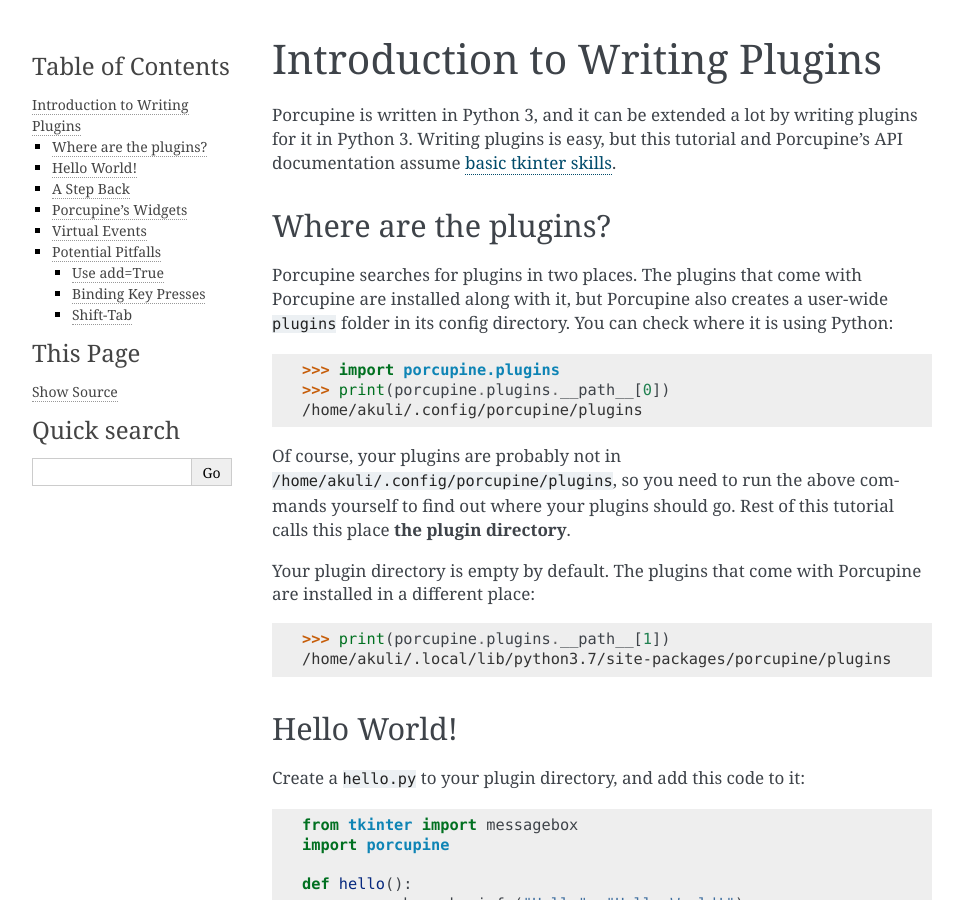
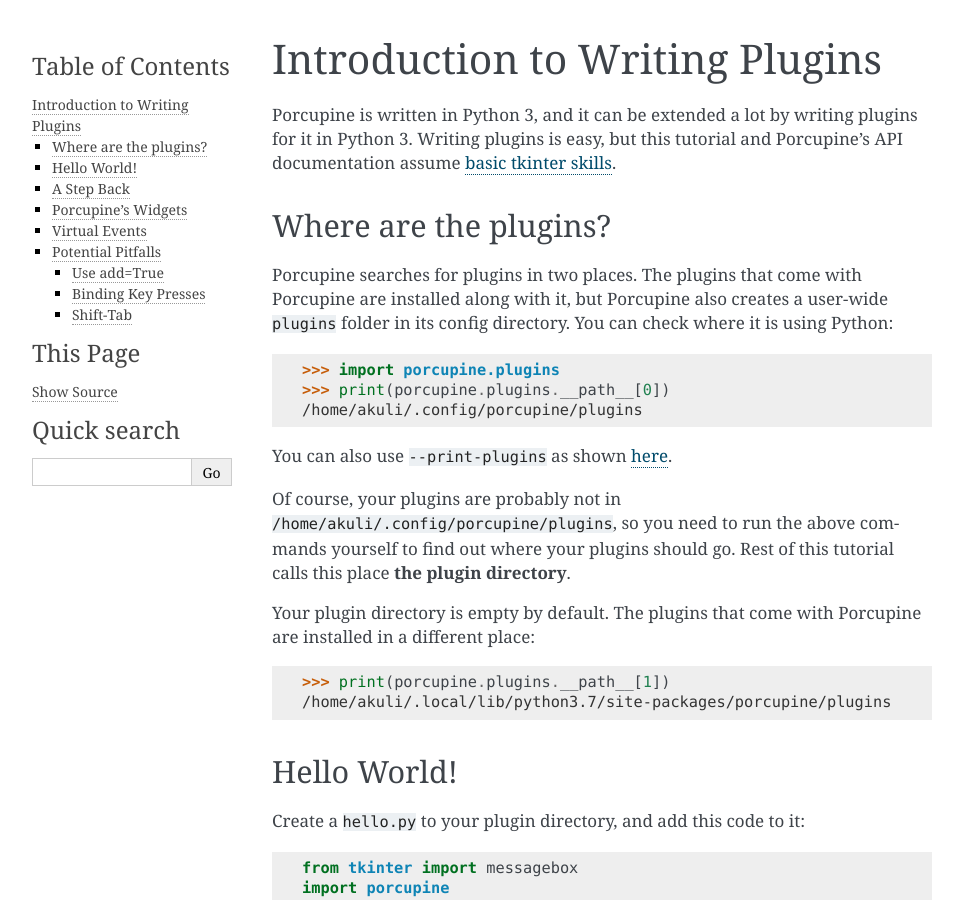
Before and after one commit to Akuli/porcupine, a Sphinx documentation site: the page built from docs/plugin-intro.rst, in a window 1280 px wide and 900 px high. Shown: the whole window, without its empty margins (148-1111 px from the left). Built offline with Sphinx 7.4.7, drawn with Linux system fonts in a browser that asks for light colours.

Commit message:
i already did this where tf did my commit go

```diff
--- a/docs/plugin-intro.rst
+++ b/docs/plugin-intro.rst
@@ -23,6 +23,8 @@
    >>> import porcupine.plugins
    >>> print(porcupine.plugins.__path__[0])
    /home/akuli/.config/porcupine/plugins
+
+You can also use ``--print-plugins`` as shown :source:`here <more_plugins/>`.
 
 Of course, your plugins are probably not in ``/home/akuli/.config/porcupine/plugins``,
 so you need to run the above commands yourself to find out where your plugins
```
